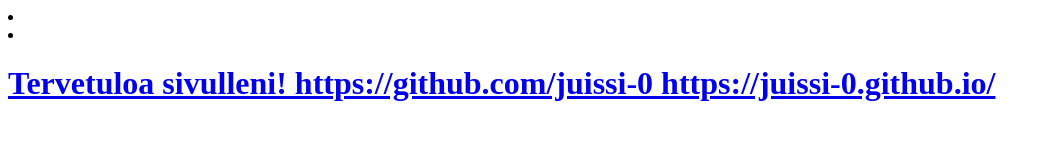
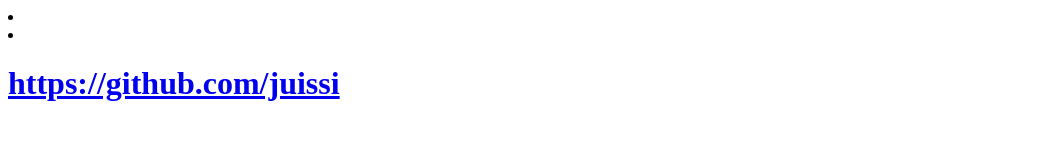
Before and after one commit to juissi-0/juissi-0.github.io, a plain HTML site: page index.html in a window 1280 px wide. Shown: the whole page, without its empty margins (0-1051 px from the left). Drawn offline with Linux system fonts and the light colour scheme.

Commit message:
Update header text in index.html

```diff
--- a/index.html
+++ b/index.html
@@ -10,8 +10,6 @@
     <li><a href="https://juissi-0.github.io">
 </head>
 <body>
-    <h1>Tervetuloa sivulleni!
-        https://github.com/juissi-0
-        https://juissi-0.github.io/</h1>
+    <h1>https://github.com/juissi</h1>
 </body>
 </html>
```
